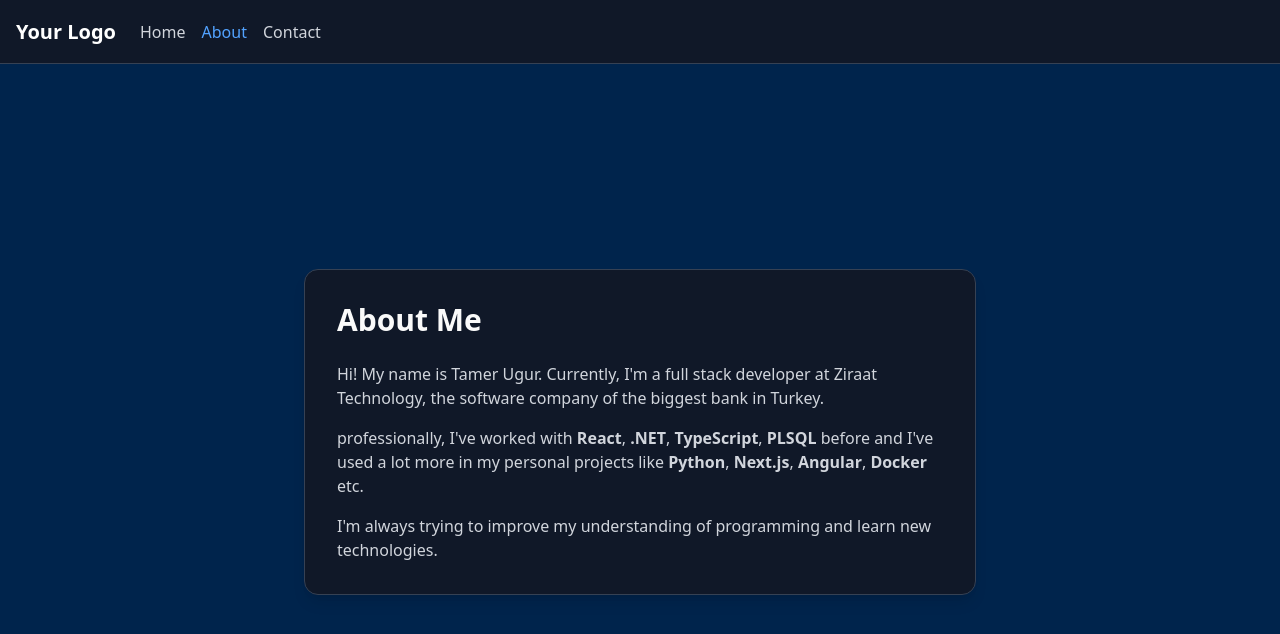
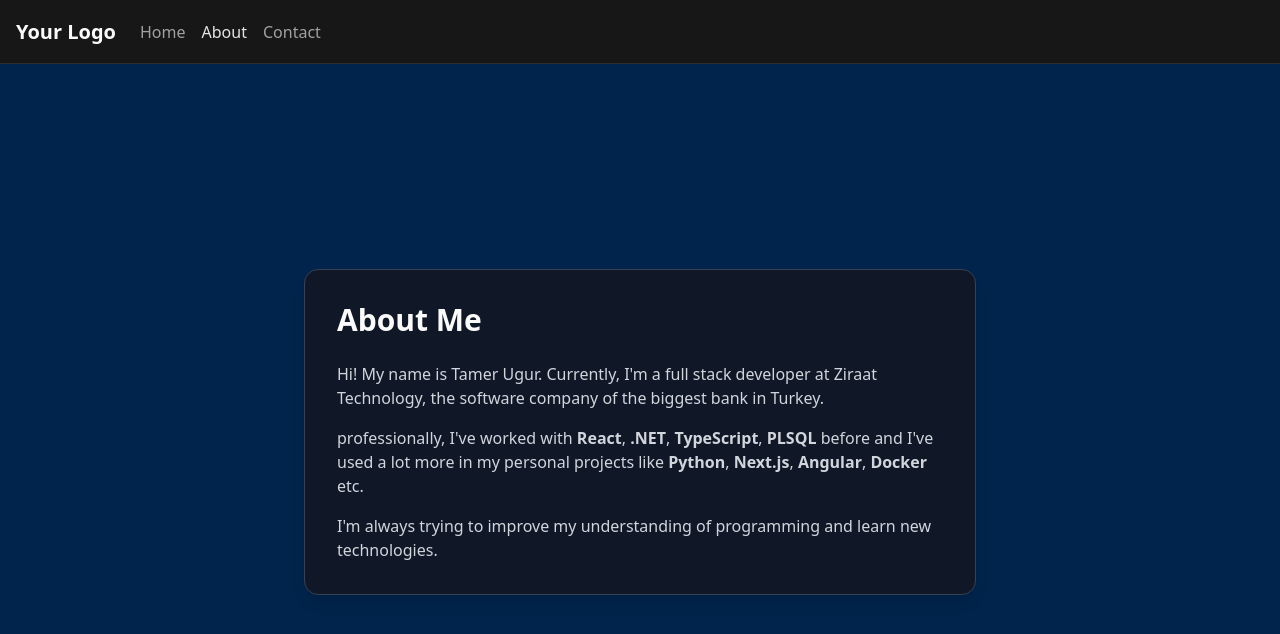
Before and after one commit to tamerugur/LearningStuff, a React (Vite) app in the folder frontend/: page /about in a window 1280 px wide. Shown: the top 634 px of the page. Built offline with nearby package versions, Linux system fonts and the light colour scheme; no server answers.

Commit message:
header change

```diff
--- a/frontend/src/components/Header.tsx
+++ b/frontend/src/components/Header.tsx
@@ -8,13 +8,10 @@ export function Header() {
   };
 
   return (
-    <header className="fixed top-0 left-0 right-0 h-16 bg-white dark:bg-gray-900 border-b border-gray-200 dark:border-gray-700 z-50">
+    <header className="fixed top-0 left-0 right-0 h-16 bg-card border-b border-border z-50">
       <div className="max-w-7xl mx-auto h-full px-4 flex items-center justify-between">
         <div className="flex items-center gap-6">
-          <Link
-            to="/"
-            className="text-xl font-semibold text-gray-900 dark:text-white"
-          >
+          <Link to="/" className="text-xl font-semibold text-foreground">
             Your Logo
           </Link>
           <nav className="hidden sm:flex items-center gap-4">
@@ -22,8 +19,8 @@ export function Header() {
               to="/"
               className={`transition ${
                 isActive("/")
-                  ? "text-blue-600 dark:text-blue-400"
-                  : "text-gray-600 hover:text-gray-900 dark:text-gray-300 dark:hover:text-white"
+                  ? "text-primary"
+                  : "text-muted-foreground hover:text-foreground"
               }`}
             >
               Home
@@ -32,8 +29,8 @@ export function Header() {
               to="/about"
               className={`transition ${
                 isActive("/about")
-                  ? "text-blue-600 dark:text-blue-400"
-                  : "text-gray-600 hover:text-gray-900 dark:text-gray-300 dark:hover:text-white"
+                  ? "text-primary"
+                  : "text-muted-foreground hover:text-foreground"
               }`}
             >
               About
@@ -42,8 +39,8 @@ export function Header() {
               to="/contact"
               className={`transition ${
                 isActive("/contact")
-                  ? "text-blue-600 dark:text-blue-400"
-                  : "text-gray-600 hover:text-gray-900 dark:text-gray-300 dark:hover:text-white"
+                  ? "text-primary"
+                  : "text-muted-foreground hover:text-foreground"
               }`}
             >
               Contact
```
